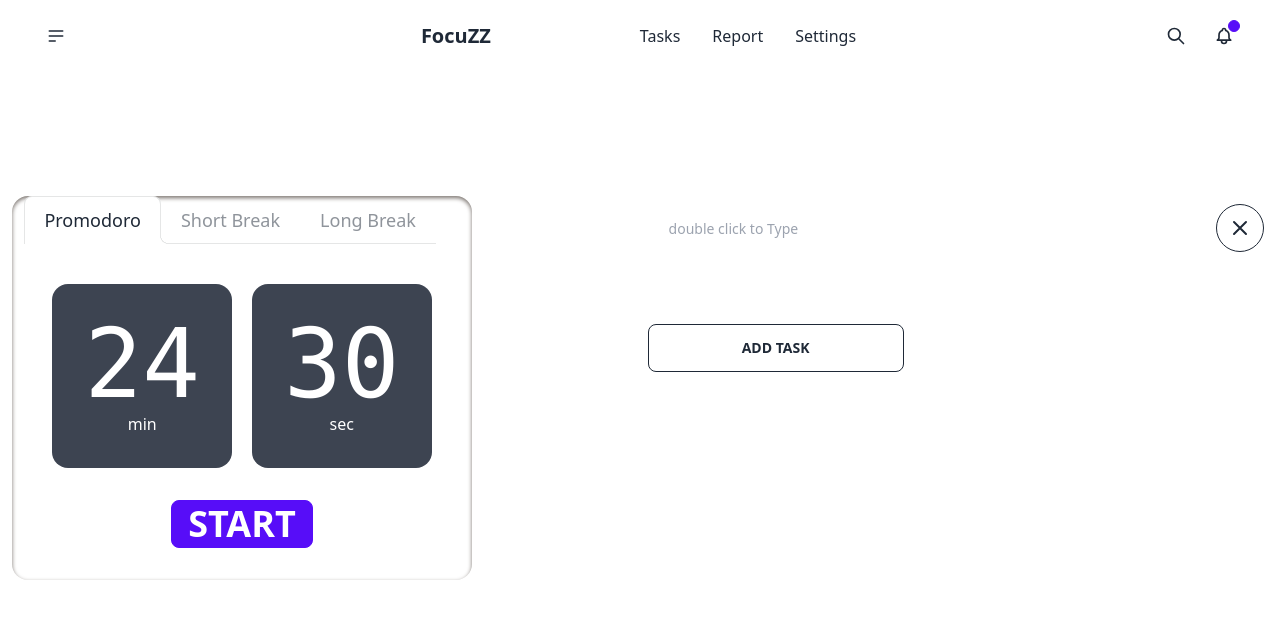
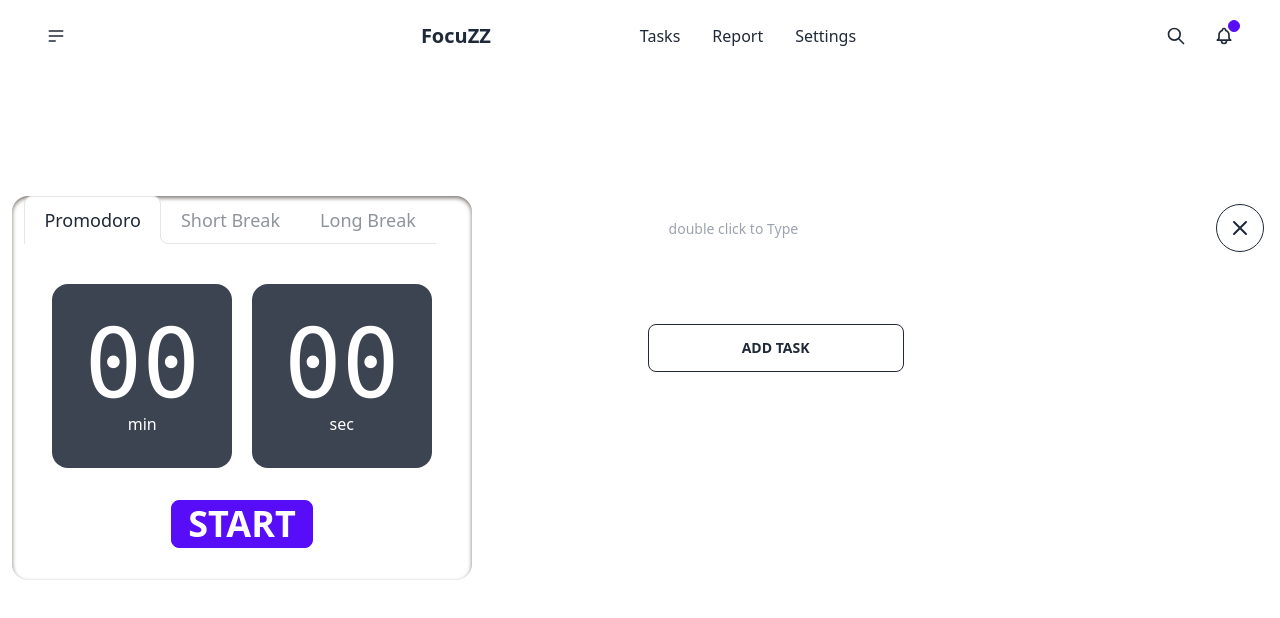
Before and after one commit to AkhilVinayakp/Focuzz, a React (Create React App) app: page / in a window 1280 px wide. Shown: the top 618 px of the page. Built offline with nearby package versions, Linux system fonts and the light colour scheme.

Commit message:
dev(context&reducer) setup initial context

```diff
--- a/src/App.js
+++ b/src/App.js
@@ -4,9 +4,14 @@ import Header from './components/HeaderSection';
 import Timer from './components/TimerSection';
 import SideContent from './components/SideContent';
 import Splash from './components/Splash';
+import {timerContext} from './context/timerContext';
+import timerReducer from './context/reducer';
+import {useReducer} from 'react';
 
 function App() {
+  const [timer_data, dispatch] = useReducer(timerReducer, {});
   return (
+    <timerContext.Provider value={{timer_data, dispatch}}>
       <div className="App">
             {/* <Splash></Splash> */}
             <Header></Header>
@@ -20,9 +25,8 @@ function App() {
                   </div>
                 </div>
               </div>
-
-
           </div>
+    </timerContext.Provider>
   );
 }
 
--- a/src/components/CountDown.jsx
+++ b/src/components/CountDown.jsx
@@ -1,17 +1,20 @@
 import React from "react";
+import { useContext } from "react";
+import { timerContext } from "../context/timerContext";
 
 const Count = () =>{
+    const {timer_data, dispatch} = useContext(timerContext)
     return(
         <div className="grid grid-flow-col gap-5 text-center auto-cols-max">
                 <div className="flex flex-col p-8 bg-neutral rounded-box text-neutral-content">
                     <span className="countdown font-mono text-8xl">
-                    <span style={{"--value":24}}></span>
+                        <span style={{"--value":timer_data.promoMins}}></span>
                     </span>
                     min
                 </div>
                 <div className="flex flex-col p-8 bg-neutral rounded-box text-neutral-content">
                     <span className="countdown font-mono text-8xl">
-                    <span style={{"--value":30}}></span>
+                        <span style={{"--value":timer_data.promoSec}}></span>
                     </span>
                     sec
                 </div>
--- a/src/components/TimerSection.js
+++ b/src/components/TimerSection.js
@@ -2,6 +2,8 @@ import React from "react";
 import Count from "./CountDown";
 
 const Timer = ()=>{
+
+
     return(
         <div>
             <div className="card w-auto bg-base-100 shadow-stone-500 shadow-inner">
--- a/src/context/reducer.js
+++ b/src/context/reducer.js
@@ -0,0 +1,14 @@
+import { START_TIMER,
+        STOP_TIMER,
+
+} from "./action.types";
+
+const reducer = (state, action) => {
+    switch(action.type){
+        case START_TIMER:
+            break;
+        case STOP_TIMER:
+            break;
+    }
+}
+export default reducer;
--- a/src/context/timerContext.js
+++ b/src/context/timerContext.js
@@ -0,0 +1,3 @@
+import { createContext } from "react";
+
+export const timerContext = createContext();
```
Lines whose indentation alone changed are shown as unchanged.
